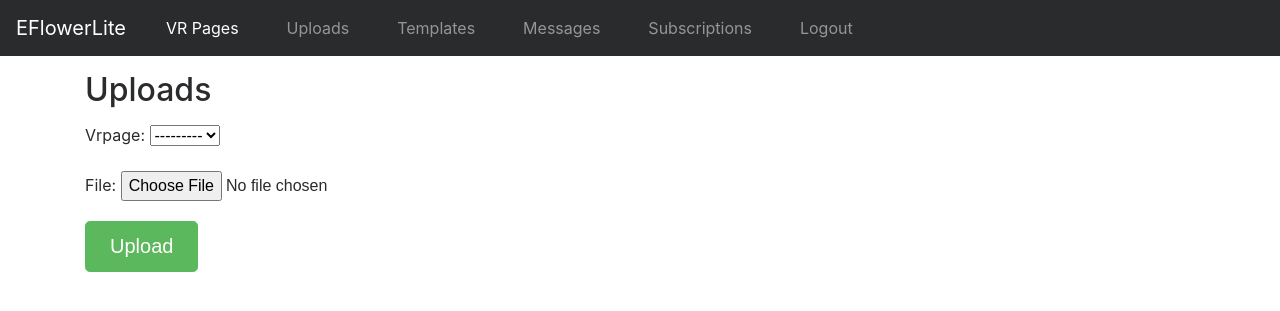
After one commit to TechRenT/rentmailer, a Django app: a page that uses templates/layout.html in a window 1280 px wide. The commit adds this page. Shown: the top 311 px of the page. Run offline with Django 3.2, Linux system fonts and the light colour scheme; data that the repository does not hold is empty; some libraries are stand-ins or nearby versions.

Commit message:
done updating the upload feature including validation for polished emails

```diff
--- a/eflowerlite/settings.py
+++ b/eflowerlite/settings.py
@@ -141,6 +141,9 @@ STATICFILES_DIRS = (
     os.path.join(BASE_DIR, 'assets'),
 )
 
+MEDIA_ROOT = os.path.join(BASE_DIR, 'media')
+MEDIA_URL = '/media/'
+
 EMAIL_BACKEND = 'django.core.mail.backends.smtp.EmailBackend'
 EMAIL_HOST = 'smtp.gmail.com'
 #EMAIL_HOST_PASSWORD = ''
--- a/eflowerlite/urls.py
+++ b/eflowerlite/urls.py
@@ -16,6 +16,8 @@ Including another URLconf
 from django.conf.urls import include, url
 from django.contrib import admin
 from django.contrib.staticfiles.urls import staticfiles_urlpatterns
+from django.conf import settings
+from django.conf.urls.static import static
 
 from . import views
 
@@ -26,3 +28,4 @@ urlpatterns = [
 ]
 
 urlpatterns += staticfiles_urlpatterns()
+urlpatterns += static(settings.MEDIA_URL, document_root=settings.MEDIA_ROOT)
--- a/templates/layout.html
+++ b/templates/layout.html
@@ -24,7 +24,7 @@
             <a class="nav-link" href="{% url 'vrpages:vrpages_list' %}">VR Pages<span class="sr-only">(current)</span></a>
           </li>
           <li class="nav-item mx-3">
-            <a class="nav-link" href="#">Uploads</a>
+            <a class="nav-link" href="{% url 'vrpages:upload' %}">Uploads</a>
           </li>
           <li class="nav-item mx-3">
             <a class="nav-link" href="{% url 'vrpages:templates_list' %}">Templates</a>
--- a/vrpages/admin.py
+++ b/vrpages/admin.py
@@ -2,7 +2,7 @@ from django.contrib import admin
 
 from . import models
 
-# Register your models here.
+
 admin.site.register(models.VRPage)
 admin.site.register(models.PolishedUrl)
 admin.site.register(models.MessageTemplate)
--- a/vrpages/forms.py
+++ b/vrpages/forms.py
@@ -2,6 +2,11 @@ from django import forms
 from django.core.exceptions import ObjectDoesNotExist
 
 from . import models
+
+
+class PolishedUrlUpload(forms.Form):
+    vrpage = forms.ModelChoiceField(queryset=models.VRPage.objects.all())
+    file = forms.FileField()
 
 
 class SendEmailForm(forms.ModelForm):
--- /dev/null
+++ b/vrpages/templates/vrpages/polished_url_upload.html
@@ -0,0 +1,17 @@
+{% extends 'layout.html' %}
+{% load widget_tweaks %}
+
+{% block title %}Upload Polished URL{% endblock %}
+
+{% block content %}
+    <div class="container">
+        <div class="mt-3">
+            <h2 class="mb-3">Uploads</h2>
+            <form enctype="multipart/form-data" action="" method="POST">
+                {% csrf_token %}
+                {{ form.as_p }}
+                <input type="submit" value="Upload" class="btn btn-success btn-lg">
+            </form>
+        </div>
+    </div>
+{% endblock %}
--- a/vrpages/urls.py
+++ b/vrpages/urls.py
@@ -8,6 +8,7 @@ urlpatterns = [
     url(r'^create/$', views.VRPageCreateView.as_view(), name='create_vrpage'),
     url(r'^edit/(?P<pk>\d+)/$', views.VRPageUpdateView.as_view(), name='update_vrpage'),
     url(r'^delete/(?P<pk>\d+)/$', views.VRPageDeleteView.as_view(), name='delete_vrpage'),
+    url(r'^uploads/$', views.polished_url_upload, name='upload'),
     url(r'^templates_list/$', views.templates_list, name='templates_list'),
     url(r'^template/(?P<pk>\d+)/$', views.template_detail, name='template_detail'),
     url(r'^create_template/$', views.MessageTemplateCreateView.as_view(), name='create_template'),
--- a/vrpages/views.py
+++ b/vrpages/views.py
@@ -1,4 +1,5 @@
 import datetime
+from tablib import Dataset
 
 from django.core.mail import send_mail
 from django.core.urlresolvers import reverse, reverse_lazy
@@ -9,7 +10,7 @@ from django.views.generic import CreateView, UpdateView, DeleteView
 
 from . import forms
 from . import models
-from .resources import PolishedUrlResource
+from .resources import PolishedUrlResource, handle_uploaded_file, csv_reader
 
 # Create your views here.
 def vrpages_list(request):
@@ -50,7 +51,54 @@ class VRPageDeleteView(DeleteView):
     success_url = reverse_lazy('vrpages:vrpages_list')
 
 
-def
+def polished_url_upload(request):
+    form = forms.PolishedUrlUpload()
+    if request.method == "POST":
+        form = forms.PolishedUrlUpload(request.POST, request.FILES)
+        if form.is_valid():
+            vrpage = form.cleaned_data['vrpage']
+            polished_urls = []
+
+            polished_email_for_vrpage = [
+                polished_url.polished_email.lower()
+                for polished_url in
+                models.PolishedUrl.objects.filter(vrpage=vrpage)
+            ]
+
+            unsubscribe_emails = [
+                unsubscribe.email.lower()
+                for unsubscribe in
+                models.Unsubscribed.objects.filter(permanent=True)
+            ]
+
+            unsubscribe_domain = [
+                domain.domain.lower()
+                for domain in
+                models.Unsubscribed.objects.filter(entire_domain=True)
+            ]
+
+            handle_uploaded_file(request.FILES['file'])
+            csv_reader('media/polished_urls.csv', polished_urls)
+            for url in polished_urls:
+                if url[1] in polished_email_for_vrpage:
+                    continue
+                if url[1] in unsubscribe_emails:
+                    continue
+
+                email_domain_index = url[1].index('@')
+                email_domain = url[1][email_domain_index:]
+                if email_domain in unsubscribe_domain:
+                    continue
+
+                polished_url = models.PolishedUrl()
+                polished_url.vrpage = vrpage
+                polished_url.polished_url = url[0]
+                polished_url.polished_email = url[1]
+                polished_url.page_title = url[2]
+                polished_url.contact_name = url[3]
+                polished_url.anchor_text = url[4]
+                polished_url.save()
+    return render(request, 'vrpages/polished_url_upload.html', {'form': form})
 
 
 def templates_list(request):
@@ -192,7 +240,7 @@ def send_email(request, pk, template_type):
             first_message_sent_date = first_message.created_at
             now = timezone.now()
             gap = now - first_message_sent_date
-            if gap >= datetime.timedelta(minutes=10):
+            if gap >= datetime.timedelta(minutes=60):
                 message_variables = {'contactname': polished_url.contact_name,
                                  'url': polished_url.polished_url,
                                  'anchortext': polished_url.anchor_text,
```
Also changed, not shown: vrpages/resources.py (+14 -0 lines), 1 other file.
